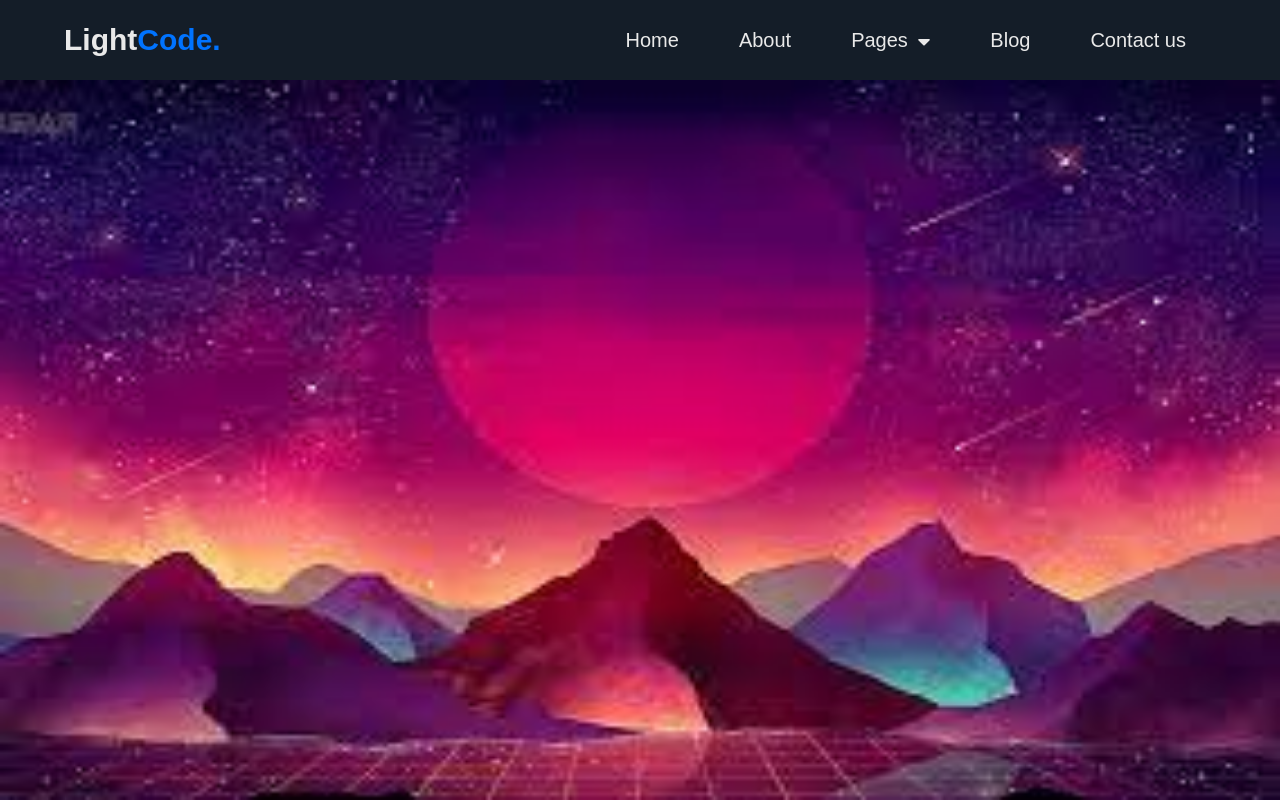
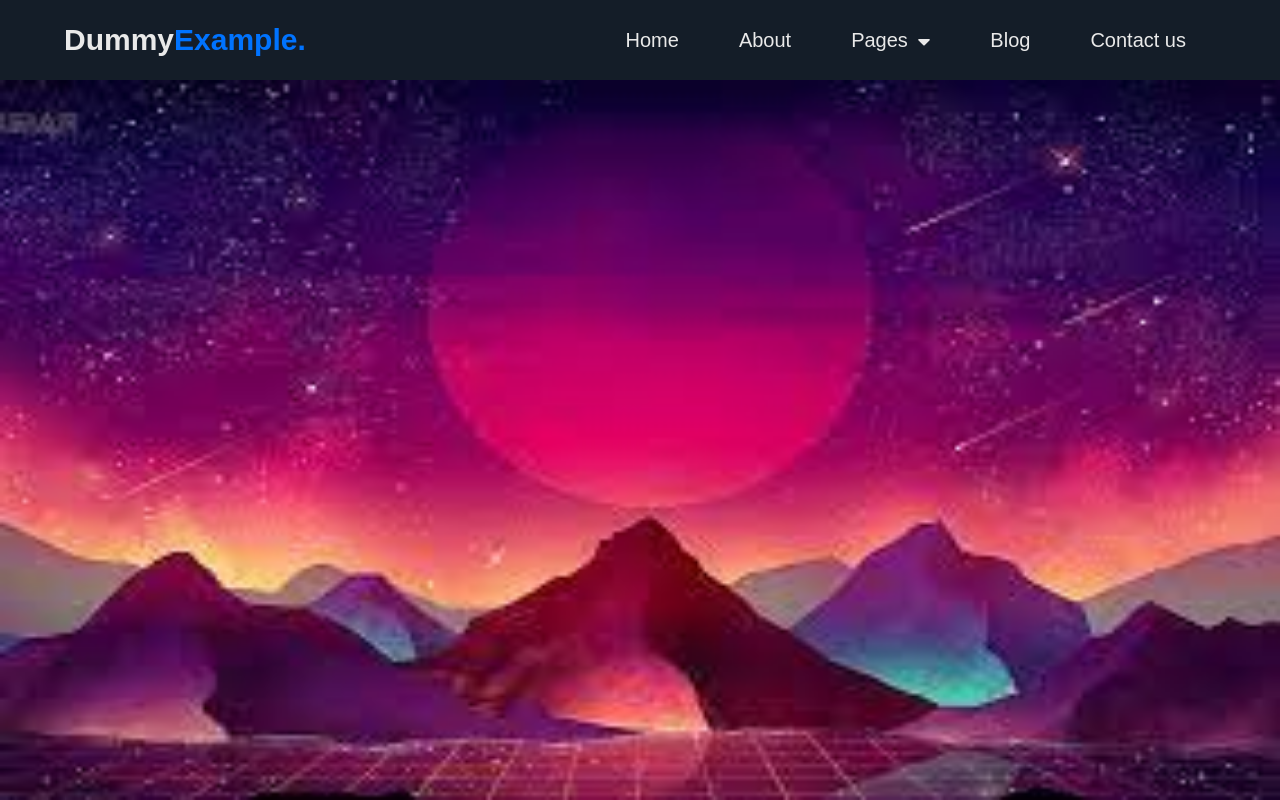
Before and after one commit to broy-vec/sub-menu, a plain HTML site: page index.html in a window 1280 px wide. Drawn offline with Linux system fonts and the light colour scheme.

Commit message:
Update index.html

```diff
--- a/index.html
+++ b/index.html
@@ -111,7 +111,7 @@ body {
   </head>
   <body>
     <div class="menu-bar">
-      <h1 class="logo">Light<span>Code.</span></h1>
+      <h1 class="logo">Dummy<span>Example.</span></h1>
       <ul>
         <li><a href="#">Home</a></li>
         <li><a href="#">About</a></li>
```
